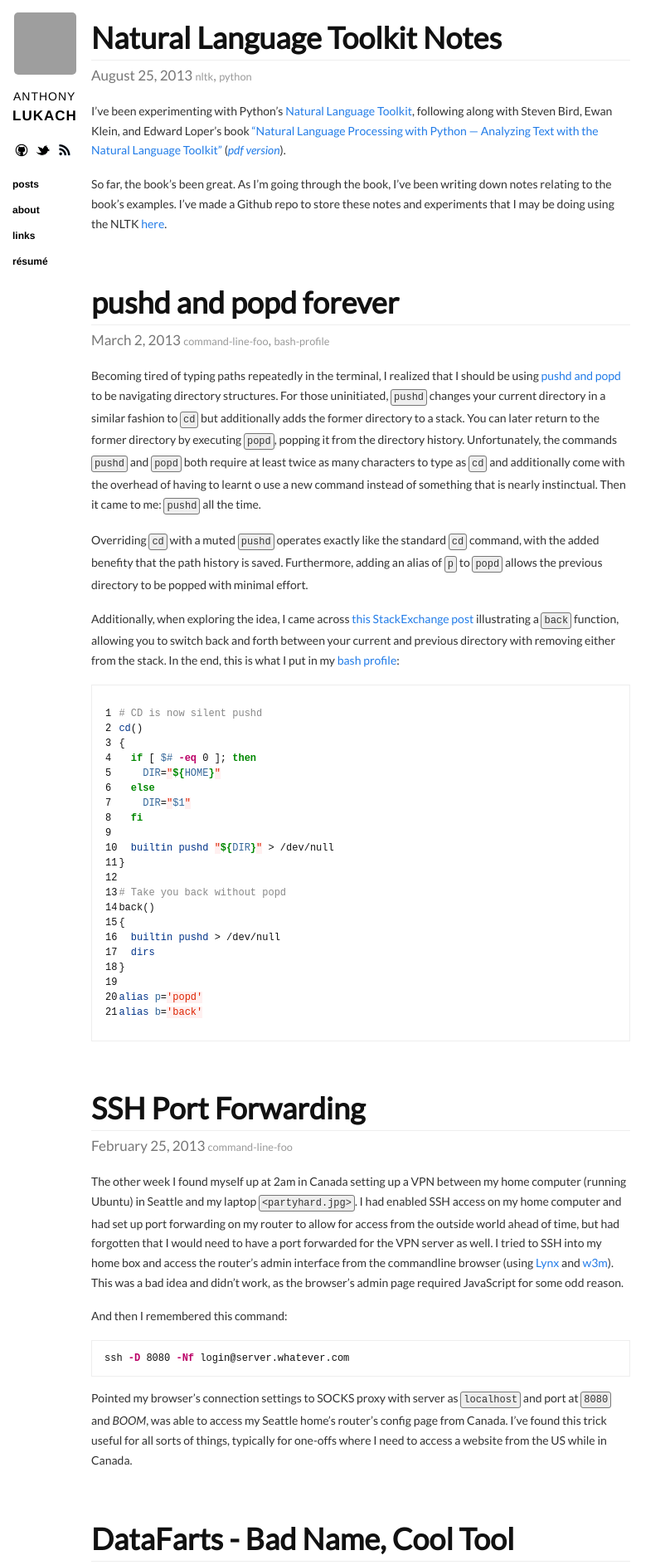
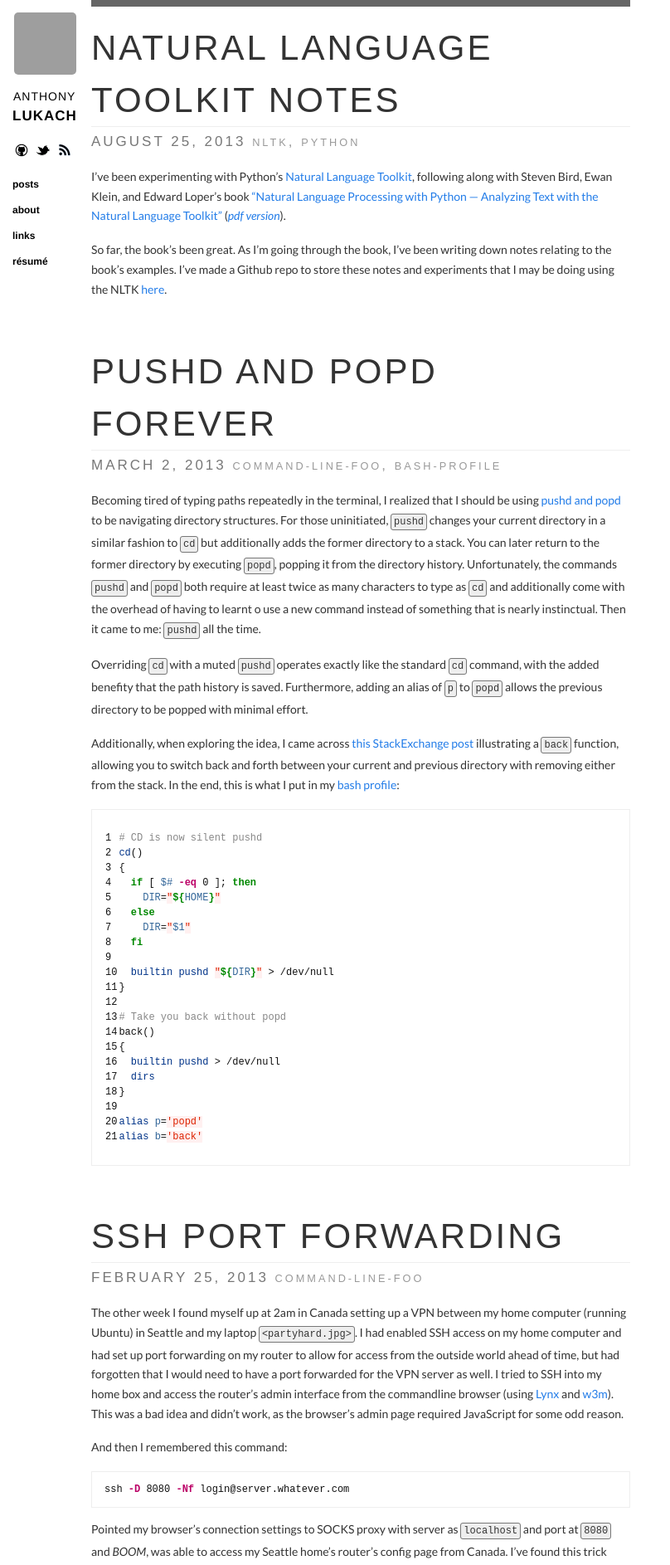
Before and after one commit to alukach/alukach.github.io, a Jekyll site: the page built from index.html, in a window 1280 px wide. Shown: the top 1886 px of the page at 83% size, without its empty margins (0-808 px from the left). Built offline with Jekyll 4.4.1, drawn with Linux system fonts in a browser that asks for light colours; nearby versions of some CDN libraries; Markdown is read by kramdown in place of the engine named in the settings; grey boxes are pictures that could not be loaded.

Commit message:
Make all fonts more in line with resume

```diff
--- a/css/base.css
+++ b/css/base.css
@@ -78,17 +78,21 @@ hr {
  }
   .content {
     max-width: 650px;
+    border-top: 8px solid #666;
   }
   .content h1 {
     color: #333;
-    font-weight: bold;
+    font-weight: normal;
     border-bottom: 1px solid #EEE;}
   .content h1 a {
-    color: #111;
+    color: #333;
     text-decoration: none; }
+  .content h1 a:hover {
+    border-bottom: 4px solid #333;
+     }
   .content h2 {
     color: #333;
-    font-weight: 400; }
+    font-weight: normal; }
   .content h2 a {
     color: #111;
     text-decoration: none; }
@@ -105,10 +109,17 @@ hr {
     color: #111;
     text-decoration: none; }
   .content h1 {
-    font-size: 36px;
+    /*font-size: 36px;*/
+    font-size: 3em;
+    font-family: Futura, 'Century Gothic', AppleGothic, sans-serif;
+    letter-spacing: 3px;
+    text-transform: uppercase;
     margin: 18px 0 5px 0; }
   .content h2 {
-    font-size: 30px;
+    font-size: 18px;
+    font-family: Futura, 'Century Gothic', AppleGothic, sans-serif;
+    letter-spacing: 2px;
+    text-transform: uppercase;
     margin-bottom: 15px; }
   .content h3 {
     color: #777;
@@ -158,7 +169,11 @@ hr {
     margin-bottom: 17px;
     padding-left: 0px;
     font-size: 17px;
-    color: #777; }
+    color: #777;
+    font-family: Futura, 'Century Gothic', AppleGothic, sans-serif;
+    letter-spacing: 3px;
+    text-transform: uppercase;
+  }
   .content .aside {
     background-color: #eeeeee;
     padding: 14px;
```
